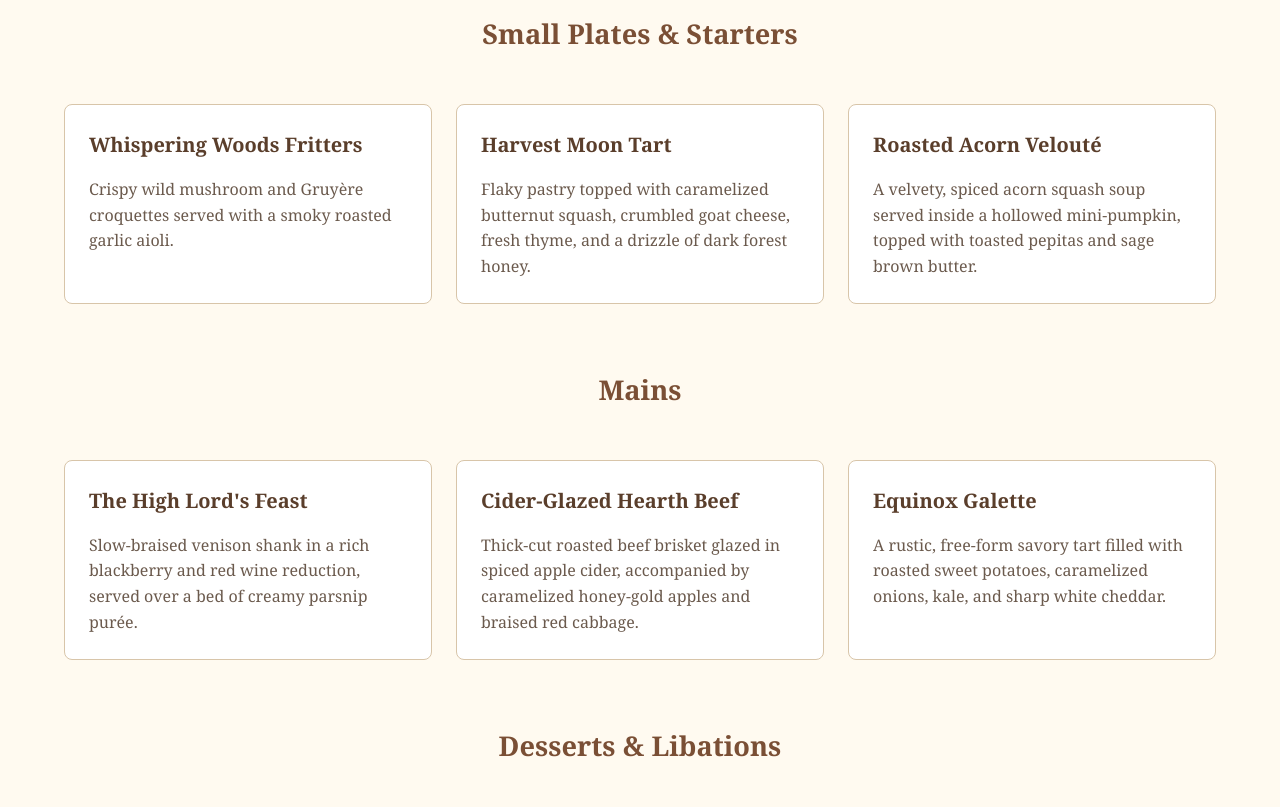
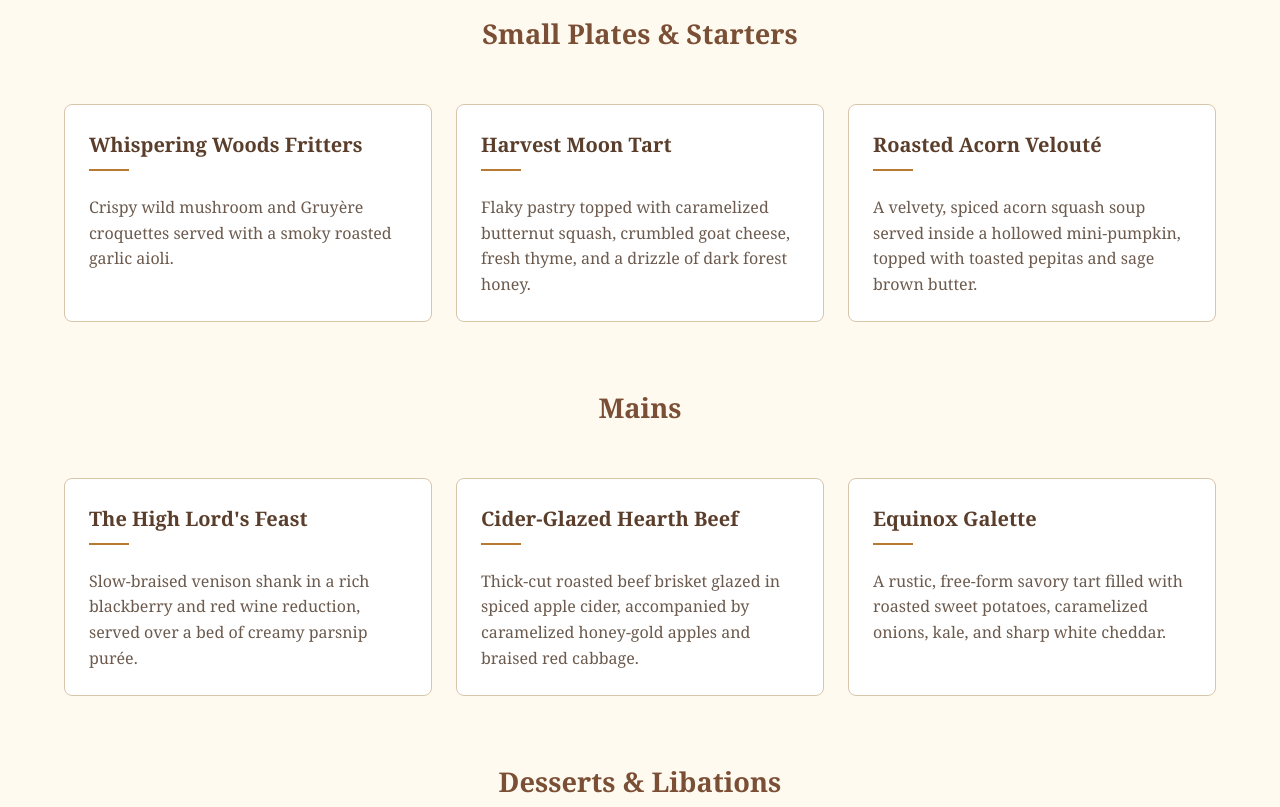
Before and after one commit to Nafisha-del/restaurant-site, a plain HTML site: page index.html in a window 1280 px wide. Shown: the part 1200-2007 px from the top of the page. Drawn offline with Linux system fonts and the light colour scheme.

Commit message:
Polish menu cards with hover effects

```diff
--- a/css/style.css
+++ b/css/style.css
@@ -339,3 +339,26 @@ footer p {
         font-size: 0.95rem;
     }
 }
+
+#menu article {
+    transition: transform 0.2s ease, box-shadow 0.2s ease;
+}
+
+#menu article:hover {
+    transform: translateY(-4px);
+    box-shadow: 0 8px 20px rgba(45, 36, 31, 0.12);
+}
+
+#menu article h4 {
+    position: relative;
+    padding-bottom: 0.5rem;
+}
+
+#menu article h4::after {
+    content: "";
+    display: block;
+    width: 40px;
+    height: 2px;
+    margin-top: 0.5rem;
+    background-color: var(--color-accent);
+}
```
